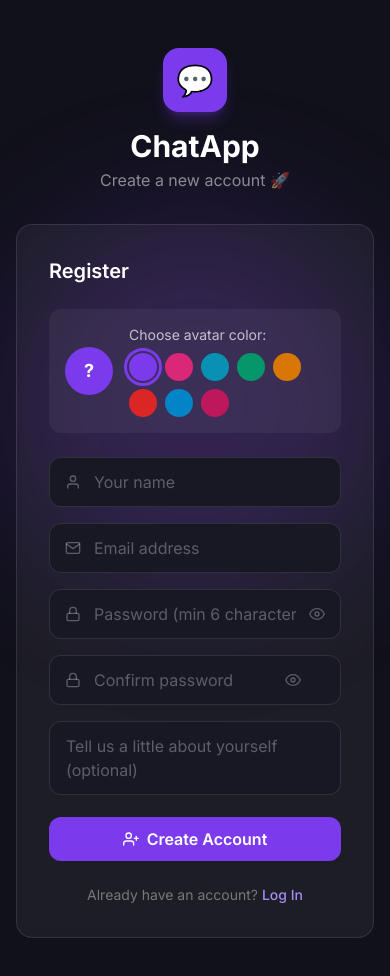
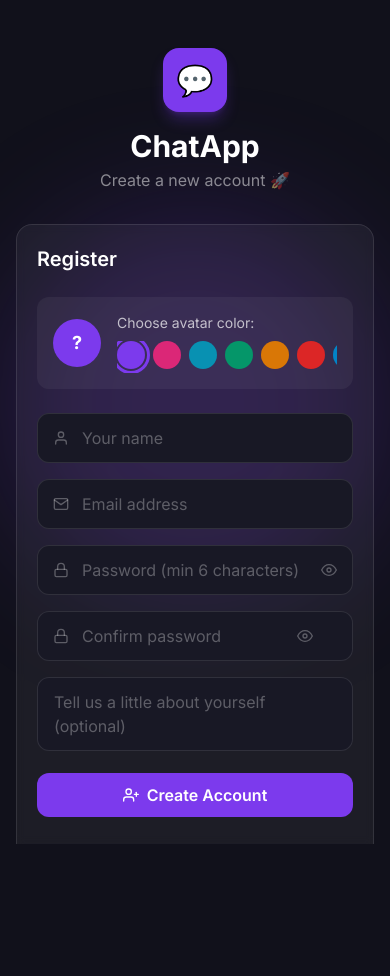
Before and after one commit to code-withayush/Chat_application, a React (Vite) app in the folder frontend/: page /register in a window 390 px wide. Shown: the top 976 px of the page. After the commit the page ends 844 px from the top, so only its background shows below. Built offline with nearby package versions, Linux system fonts and the light colour scheme; no server answers.

Commit message:
Register get resposnive

```diff
--- a/frontend/src/pages/Register.jsx
+++ b/frontend/src/pages/Register.jsx
@@ -47,7 +47,7 @@ export default function Register() {
   };
 
   return (
-    <div className="min-h-screen bg-dark-300 flex items-start justify-center p-4 overflow-y-auto">
+    <div className="bg-dark-300 flex items-start justify-center p-4" style={{ position: "fixed", inset: 0, overflowY: "auto" }}>
       <div className="absolute inset-0 overflow-hidden pointer-events-none">
         <div className="absolute top-1/4 left-1/2 -translate-x-1/2 w-96 h-96 bg-primary-600/20 rounded-full blur-3xl" />
       </div>
@@ -62,7 +62,7 @@ export default function Register() {
           <p className="text-white/50 mt-1">Create a new account 🚀</p>
         </div>
 
-        <div className="glass-card p-8">
+        <div className="glass-card p-5 sm:p-8">
           <h2 className="text-xl font-semibold text-white mb-6">Register</h2>
 
           {/* Avatar preview */}
@@ -73,15 +73,19 @@ export default function Register() {
             >
               {form.name ? form.name[0].toUpperCase() : "?"}
             </div>
-            <div className="flex-1">
+            <div className="flex-1 min-w-0">
               <p className="text-white/70 text-sm mb-2">Choose avatar color:</p>
-              <div className="flex gap-2 flex-wrap">
+              {/* ✅ FIX: Single row, horizontal scroll — wrap nahi hoga */}
+              <div
+                className="flex gap-2 overflow-x-auto pb-1"
+                style={{ scrollbarWidth: "none", flexWrap: "nowrap" }}
+              >
                 {AVATAR_COLORS.map((color) => (
                   <button
                     key={color}
                     type="button"
                     onClick={() => setSelectedColor(color)}
-                    className="w-7 h-7 rounded-full transition-all duration-200 hover:scale-110"
+                    className="shrink-0 w-7 h-7 rounded-full transition-all duration-200 hover:scale-110"
                     style={{
                       backgroundColor: color,
                       outline: selectedColor === color ? `3px solid ${color}` : "none",
```
